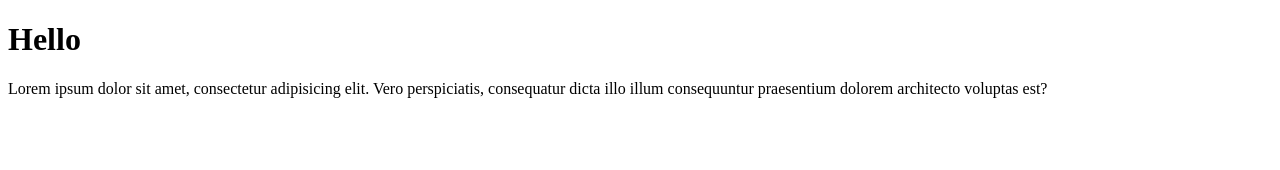
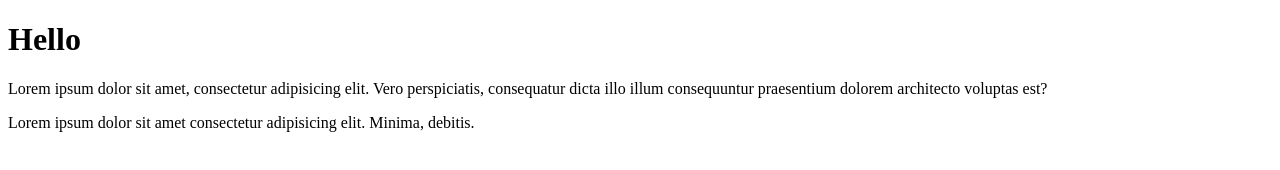
Before and after one commit to Reactiveproject/test2, a plain HTML site: page index.html in a window 1280 px wide. Drawn offline with Linux system fonts and the light colour scheme.

Commit message:
next one

```diff
--- a/index.html
+++ b/index.html
@@ -13,5 +13,8 @@
       perspiciatis, consequatur dicta illo illum consequuntur praesentium
       dolorem architecto voluptas est?
     </p>
+    <p>
+      Lorem ipsum dolor sit amet consectetur adipisicing elit. Minima, debitis.
+    </p>
   </body>
 </html>
```
